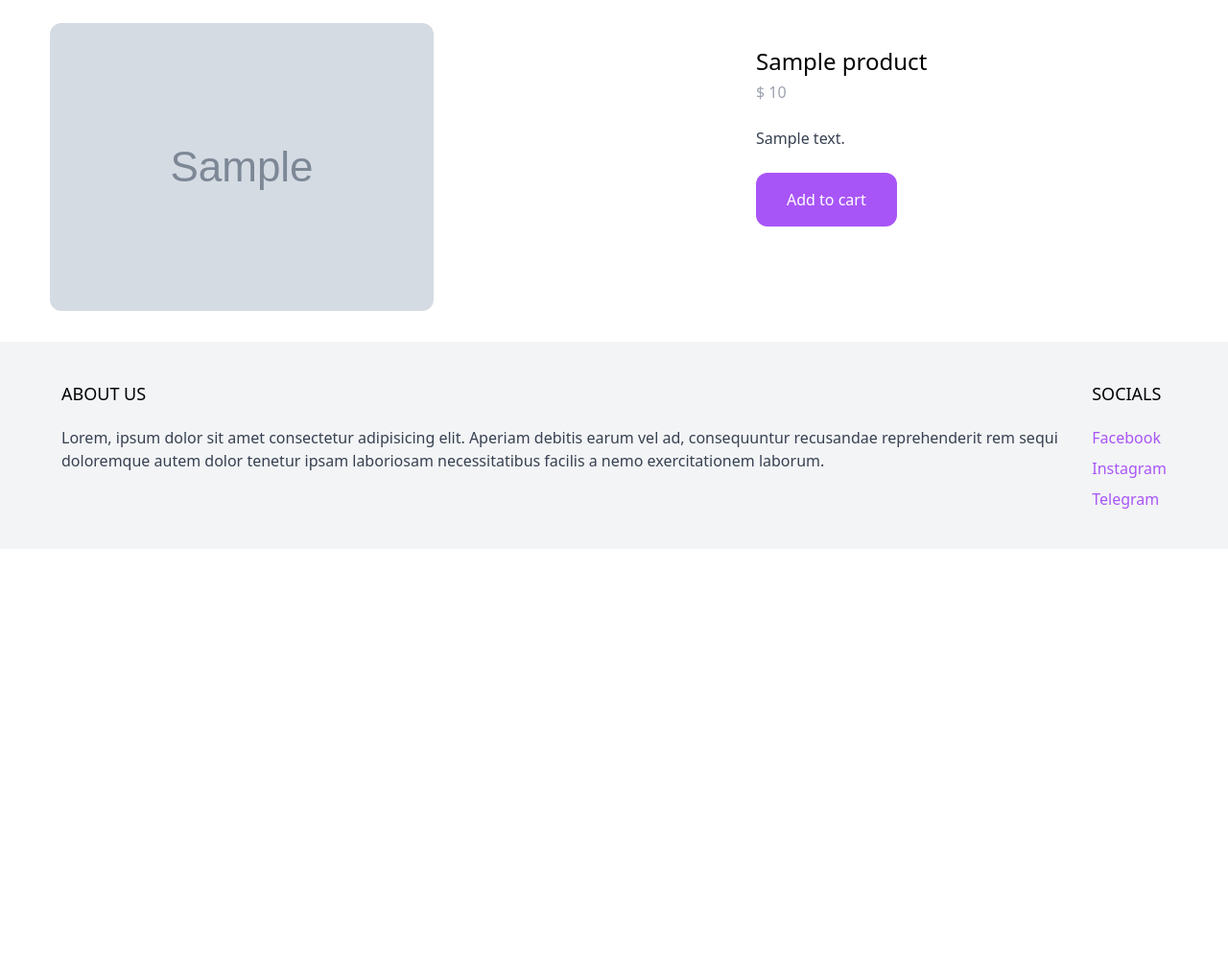
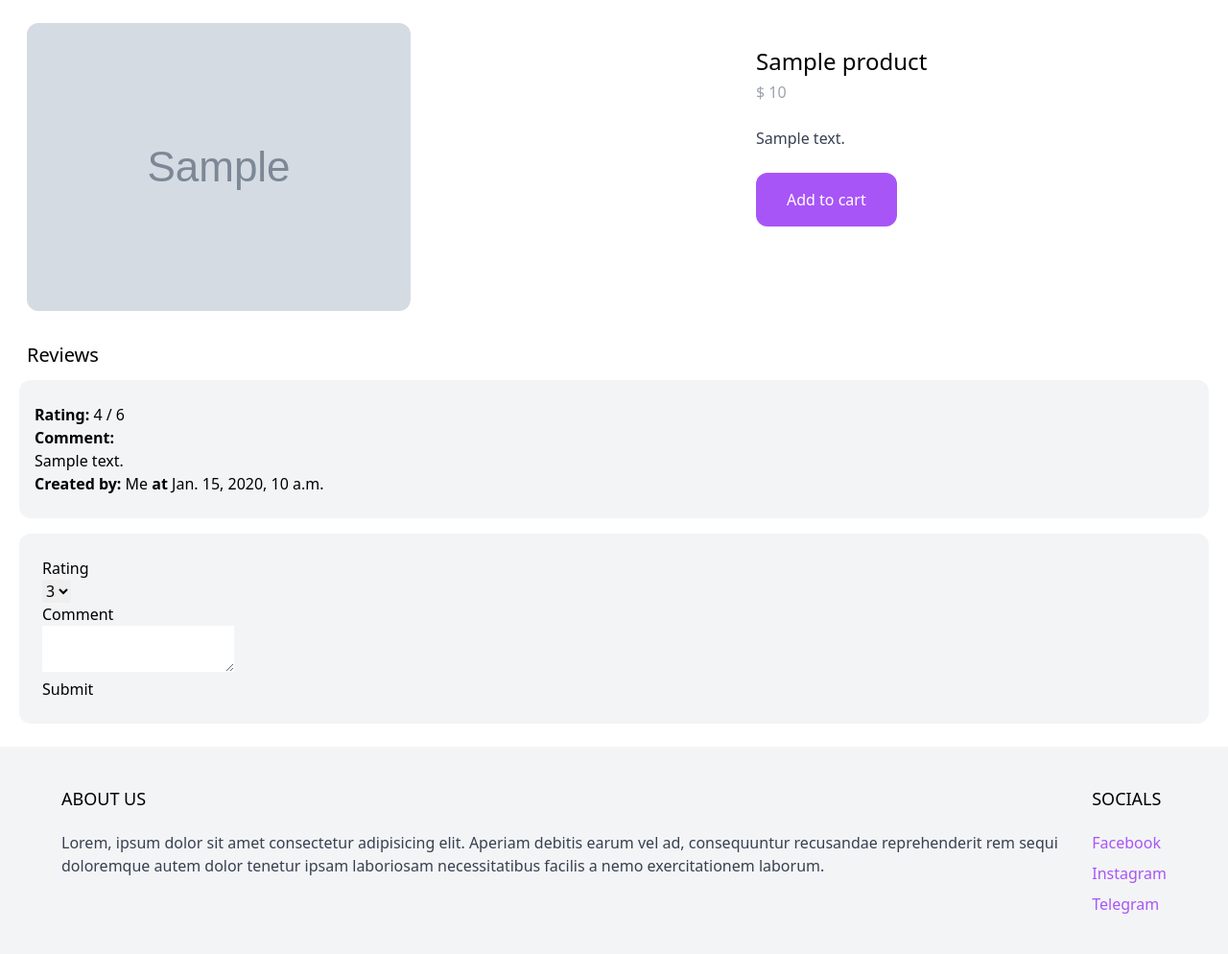
Before and after one commit to MiladHoseinzadeh/Apex_Store, a Django app: a page that uses ecommerce/templates/ecommerce/product_detail.html in a window 1280 px wide. Shown: the part 77-1071 px from the top of the page at 96% size. Before the commit the page ends 607 px from the top, so only its background shows below. Run offline with Django 4.2, Linux system fonts and the light colour scheme; a user stored in the database is signed in; tables that the repository leaves empty hold one stand-in row (values such as "Sample post"); grey boxes marked "Sample" are stand-in pictures; some libraries are stand-ins or nearby versions.

Commit message:
feat: added review view, admin and template in product detail page

```diff
--- a/ecommerce/templates/ecommerce/product_detail.html
+++ b/ecommerce/templates/ecommerce/product_detail.html
@@ -5,7 +5,7 @@
 	<div class="images w-full mb-6 lg:mb-2 lg:w-3/5">
 		<img
 			src="{% if product.image %}{{ product.image.url }}{% else %}https://via.placeholder.com/500x270.jpg{% endif %}"
-			class="rounded-xl ml-8"
+			class="rounded-xl ml-2"
 		/>
 	</div>
 	<div class="information w-full lg:p-6 lg:w-2/5">
@@ -26,5 +26,47 @@
 			Add to cart
 		</a>
 	</div>
+	<div class="w-full mt-6">
+		<h2 class="text-xl ml-2">Reviews</h2>
+
+		{% for review in product.reviews.all %}
+			<div class="px-4 py-6 bg-gray-100 rounded-xl my-3">
+				<strong>Rating: </strong>{{ review.rating }} / 6 <br>
+				<strong>Comment: </strong><br>
+				{{ review.content }}<br>
+				<strong>Created by: </strong>
+				{% if review.created_by == request.user %}
+					Me <strong>at</strong> {{ review.created_at }}
+				{% else %}
+					{{ review.created_by }} <strong>at</strong> {{ review.created_at }}
+				{% endif %}
+			</div>
+		{% endfor %}
+
+		{% if request.user.is_authenticated %}
+			<form action="." method="POST" class="mt-4 p-6 bg-gray-100 rounded-xl">
+				{% csrf_token %}
+				<div>
+					<label>Rating</label><br>
+					<select name="rating">
+						<option value="1">1</option>
+						<option value="2">2</option>
+						<option value="3" selected>3</option>
+						<option value="4">4</option>
+						<option value="5">5</option>
+						<option value="6">6</option>
+					</select>
+				</div>
+				<div>
+					<label>Comment</label><br>
+					<textarea name="content"></textarea>
+				</div>
+				<div>
+					<button>Submit</button>
+				</div>
+			</form>
+		{% endif %}
+
+	</div>
 </div>
 {% endblock main_content %}
--- a/ecommerce/views.py
+++ b/ecommerce/views.py
@@ -5,8 +5,8 @@ from django.conf import settings
 from django.contrib.auth.decorators import login_required
 from django.db.models import Q
 from django.http import JsonResponse
-from django.shortcuts import render, get_object_or_404
-from ecommerce.models import Product, Category, Order, OrderItem
+from django.shortcuts import render, get_object_or_404, redirect
+from ecommerce.models import Product, Category, Order, OrderItem, Review
 from ecommerce.cart import Cart
 
 
@@ -40,6 +40,23 @@ def shop(request):
 
 def product_detail(request, slug):
     product = get_object_or_404(Product, slug=slug)
+
+    if request.method == "POST":
+        rating = request.POST.get("rating", 3)
+        content = request.POST.get("content", "")
+
+        if content:
+            reviews = Review.objects.filter(created_by=request.user, product=product)
+
+            if reviews.count() > 0:
+                review = reviews.first()
+                review.rating = rating
+                review.content = content
+                review.save()
+            else:
+                review = Review.objects.create(rating=rating, content=content, created_by=request.user, product=product)
+
+            return redirect("ecommerce:product_detail", slug=slug)
 
     context = {
         "product": product,
```
Also changed, not shown: ecommerce/admin.py (+7 -1 lines).
